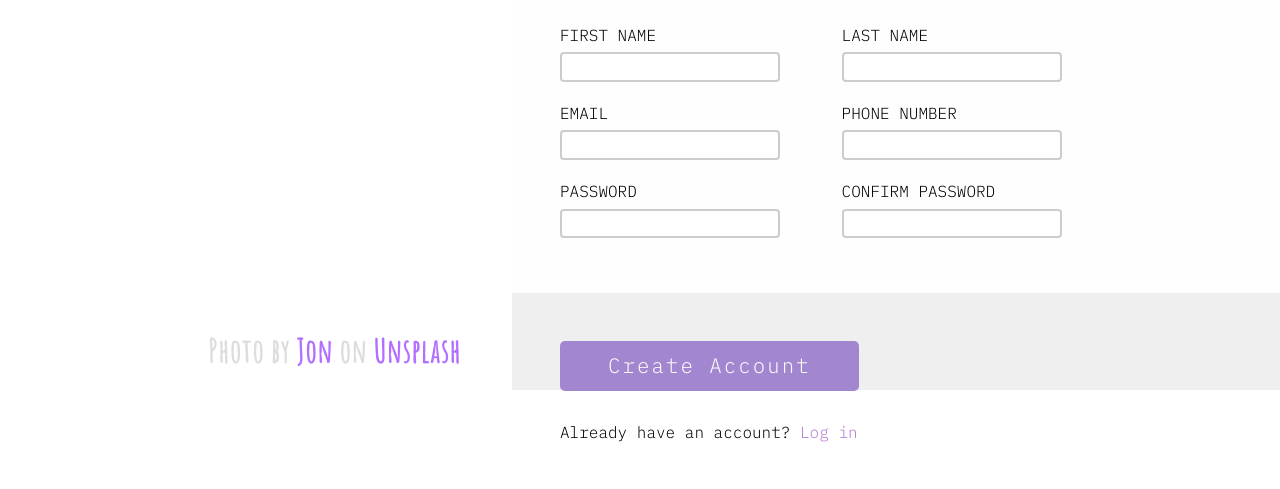
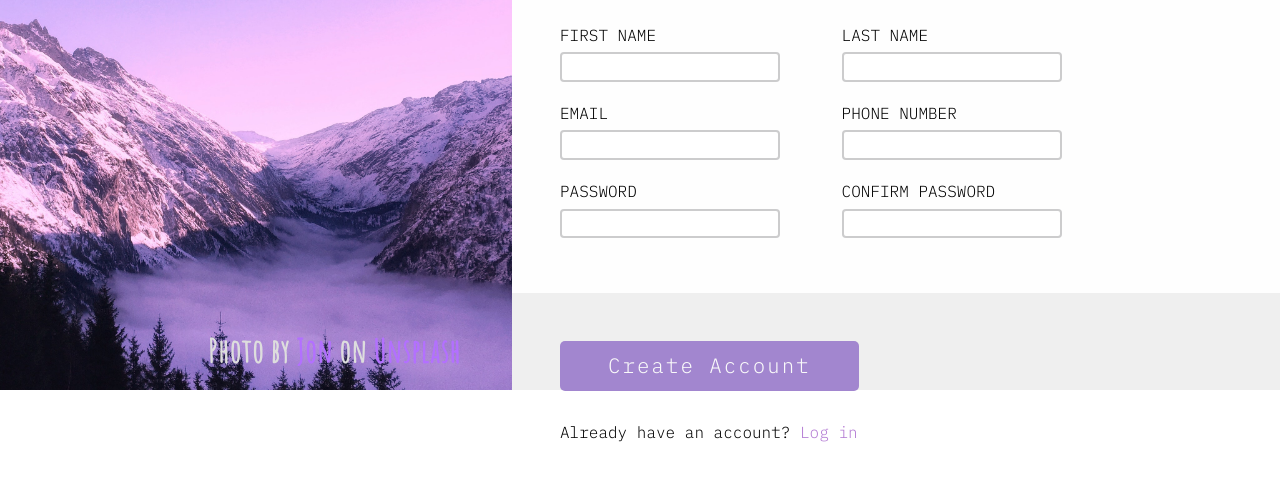
Before and after one commit to JohnSebastian3/sign-up-form, a plain HTML site: page index.html in a window 1280 px wide. Shown: the part 410-899 px from the top of the page. Drawn offline with Linux system fonts and the light colour scheme; the site is published under a folder, as on GitHub Pages, so addresses that start at the root find nothing.

Commit message:
Update background image path

```diff
--- a/css/style.css
+++ b/css/style.css
@@ -57,7 +57,7 @@ strong {
 /* IMAGE CONTAINER */
 
 .image-container {
-  background-image: url('/jon-r8AFUpRp0J0-unsplash.jpg');
+  background-image: url('../jon-r8AFUpRp0J0-unsplash.jpg');
   /* width: 650px; */
   background-size: cover;
   background-repeat: no-repeat;
```
